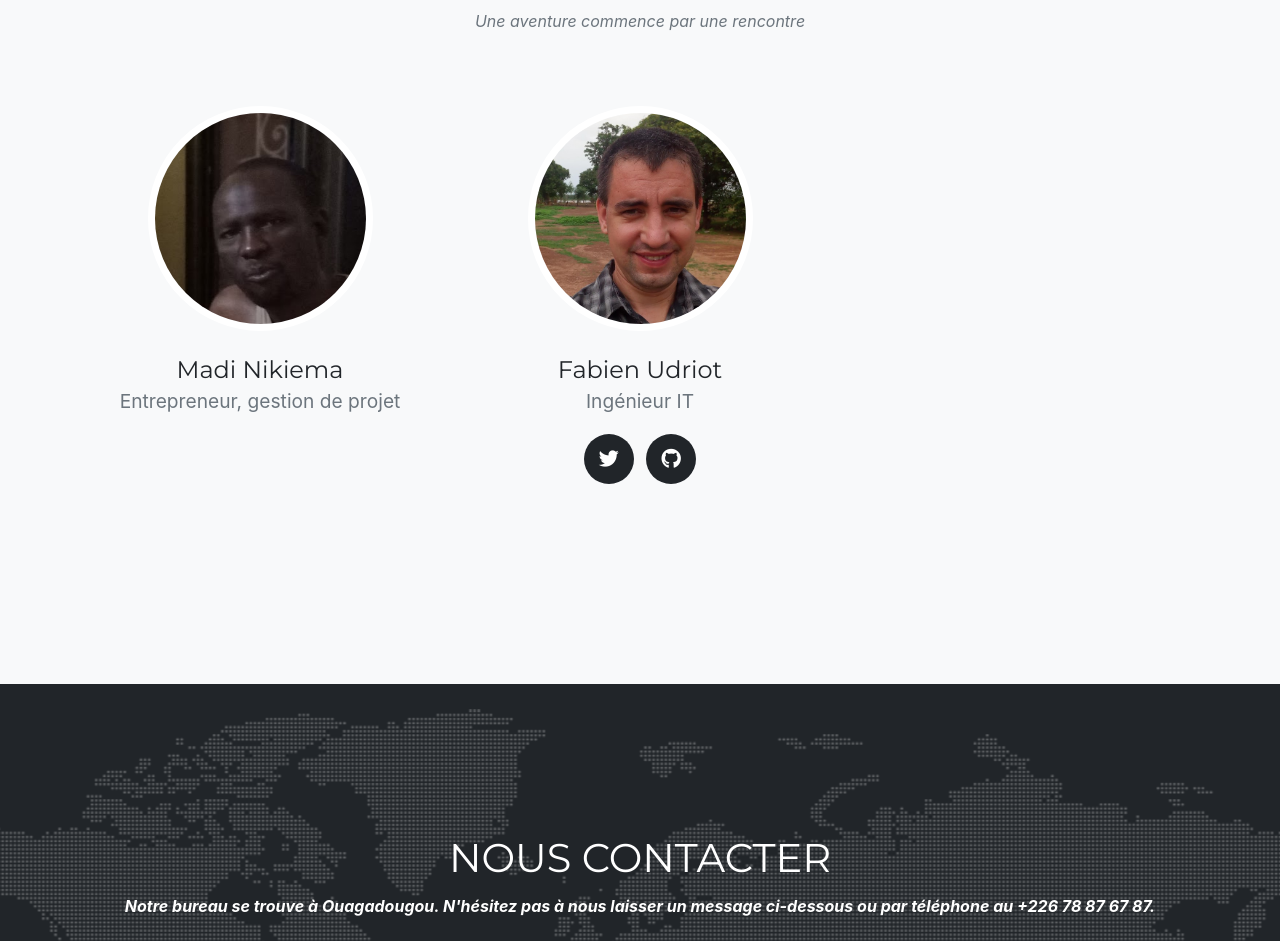
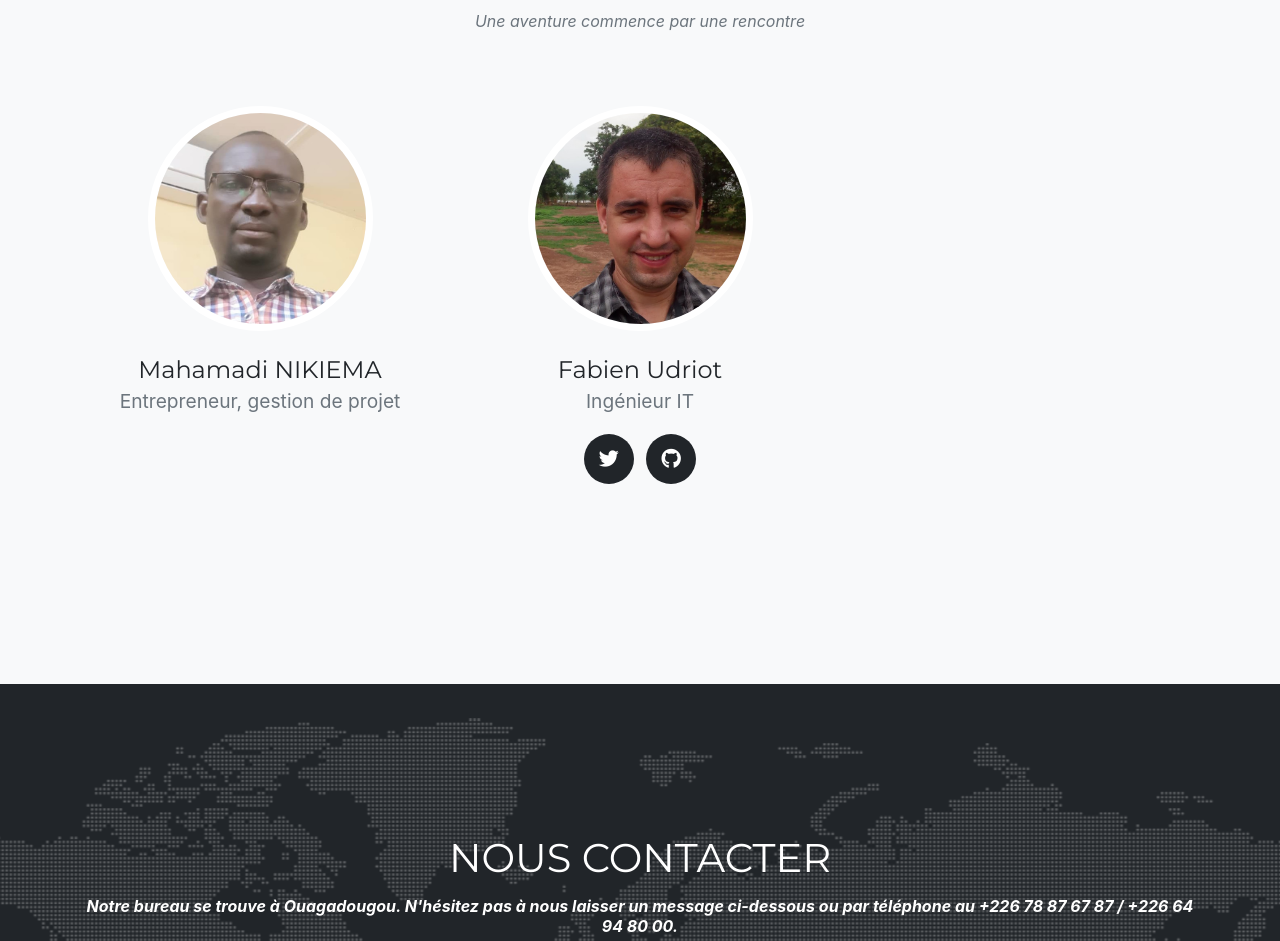
Before and after one commit to declic-africa/declic.africa, a website with bundled scripts: page index.html in a window 1280 px wide. Shown: the part 2161-3102 px from the top of the page. Built offline with nearby package versions, Linux system fonts and the light colour scheme; a web font is replaced by a local one.

Commit message:
Add new team image

```diff
--- a/index.html
+++ b/index.html
@@ -176,8 +176,8 @@ qui met sur les rails,
         <div class="row">
             <div class="col-sm-4">
                 <div class="team-member">
-                    <img class="mx-auto rounded-circle" src="img/team/madi.png" alt="">
-                    <h4>Madi Nikiema</h4>
+                    <img class="mx-auto rounded-circle" src="img/team/madi.jpg" alt="">
+                    <h4>Mahamadi  NIKIEMA</h4>
                     <p class="text-muted">Entrepreneur, gestion de projet</p>
                 </div>
             </div>
@@ -210,7 +210,7 @@ qui met sur les rails,
         <div class="row">
             <div class="col-lg-12 text-center">
                 <h2 class="section-heading text-uppercase">Nous contacter</h2>
-                <h3 class="section-subheading" style="color: #fff; font-weight: bold">Notre bureau se trouve à Ouagadougou. N'hésitez pas à nous laisser un message ci-dessous ou par téléphone au <a href="tel:+22678876787" style="color: #fff; ">+226 78 87 67 87</a>.</h3>
+                <h3 class="section-subheading" style="color: #fff; font-weight: bold">Notre bureau se trouve à Ouagadougou. N'hésitez pas à nous laisser un message ci-dessous ou par téléphone au +226 78 87 67 87 / +226 64 94 80 00.</h3>
             </div>
         </div>
         <div class="row">
```
Also changed, not shown: img/team/madi.jpg (added).
